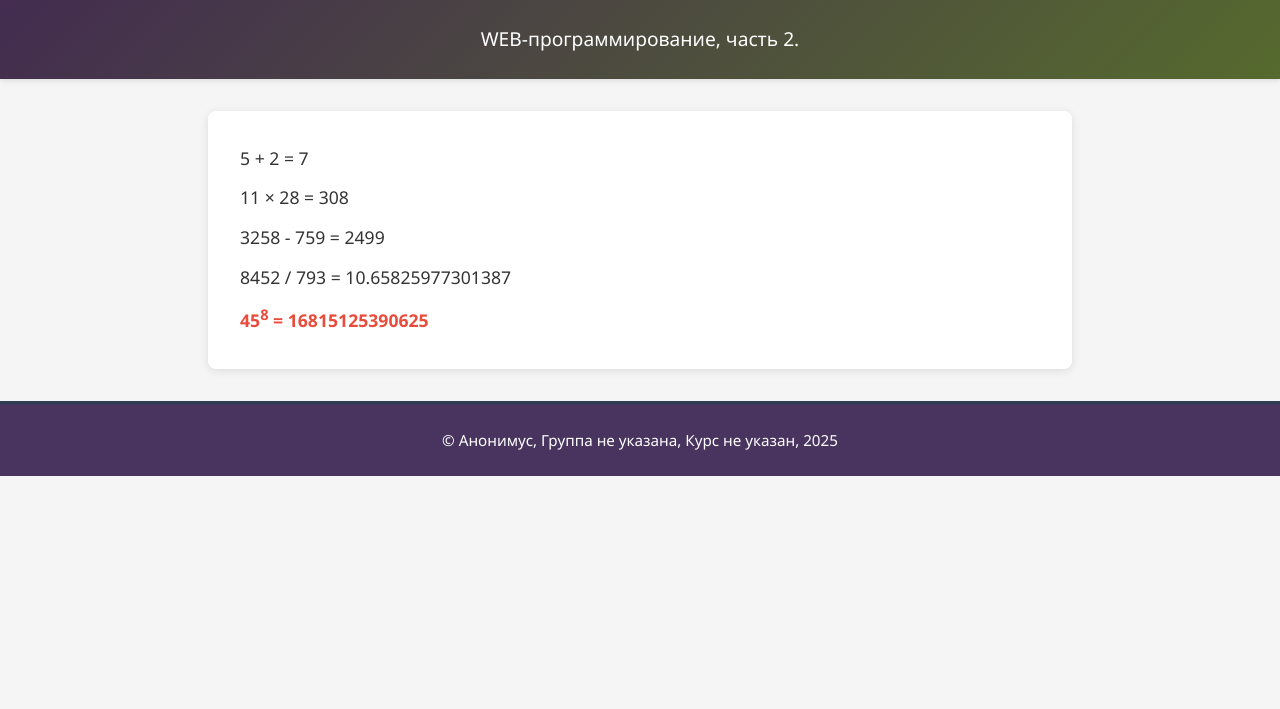
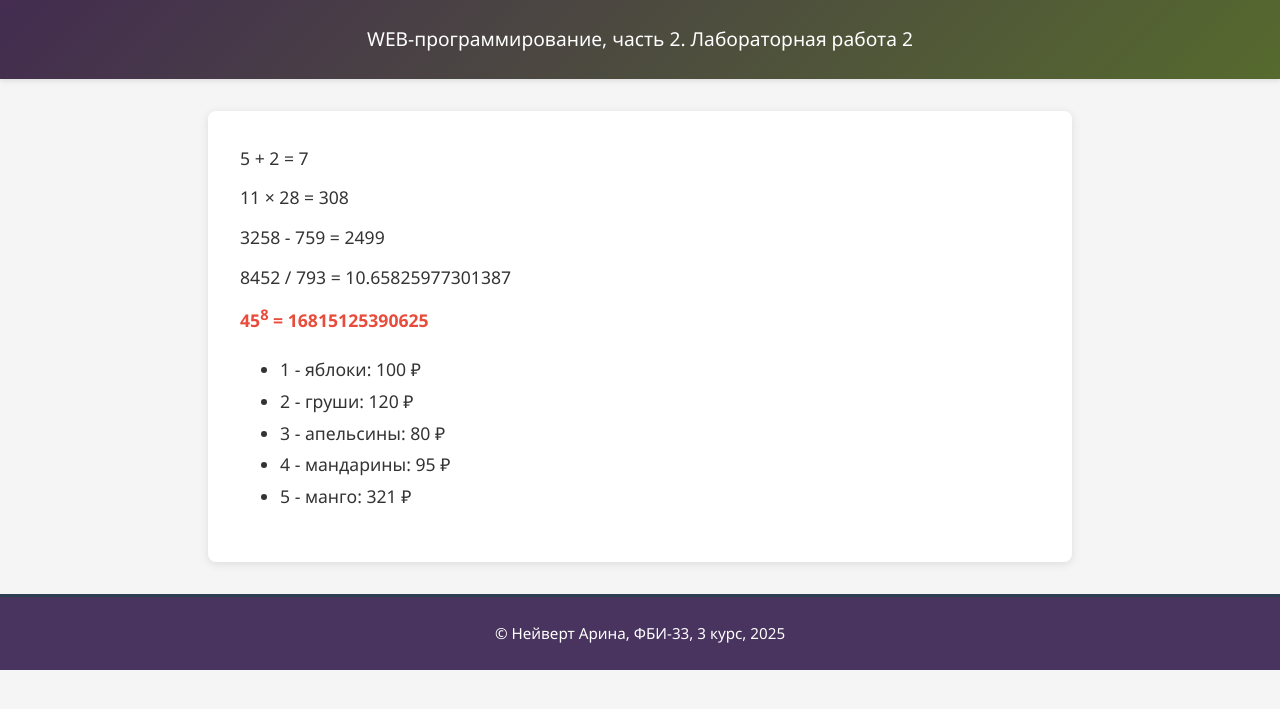
Before and after one commit to AriNeyvert/web-back-labs, a Flask app: page /lab2/example in a window 1280 px wide. Shown: the top 709 px of the page. Run offline with Flask 3, Linux system fonts and the light colour scheme.

Commit message:
Цикл в шаблоне

```diff
--- a/app.py
+++ b/app.py
@@ -365,8 +365,14 @@ def add_flower(name):
 
 @app.route('/lab2/example')
 def example():
-    name = 'Арина Нейверт'
-    lab_number = '2'
-    group = 'ФБИ-33'
-    course = '3'
-    return render_template('example.html')
+    name, lab_number, group, course = 'Нейверт Арина', 2, 'ФБИ-33', 3
+    fruits = [
+        {'name': 'яблоки', 'price': 100},
+        {'name': 'груши', 'price': 120},
+        {'name': 'апельсины', 'price': 80},
+        {'name': 'мандарины', 'price': 95},
+        {'name': 'манго', 'price': 321}
+    ]
+    return render_template('example.html',
+                           name=name, lab_number=lab_number, group=group,
+                           course=course, fruits=fruits)
--- a/templates/example.html
+++ b/templates/example.html
@@ -23,6 +23,11 @@
         3258 - 759 = {{ 3258 - 759 }}<br>
         8452 / 793 = {{ 8452 / 793 }}<br>
         <span class="exponent">45<sup>8</sup> = {{ 45 ** 8 }}</span>
+        <ul>
+            {% for f in fruits %}
+            <li>{{ loop.index }} - {{ f.name }}: {{ f.price }} &#x20bd;</li>
+            {% endfor %}
+        </ul>
     </main>
 
     <footer>
```
